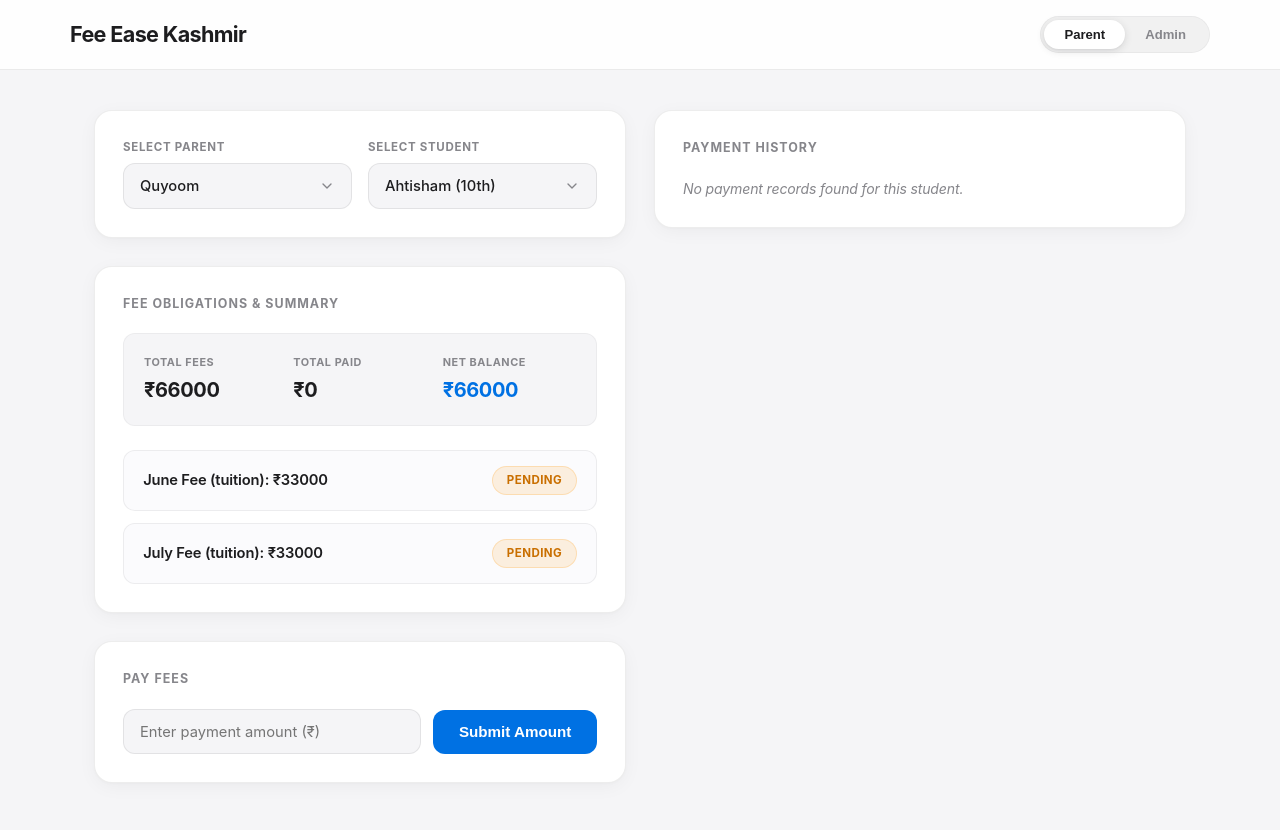
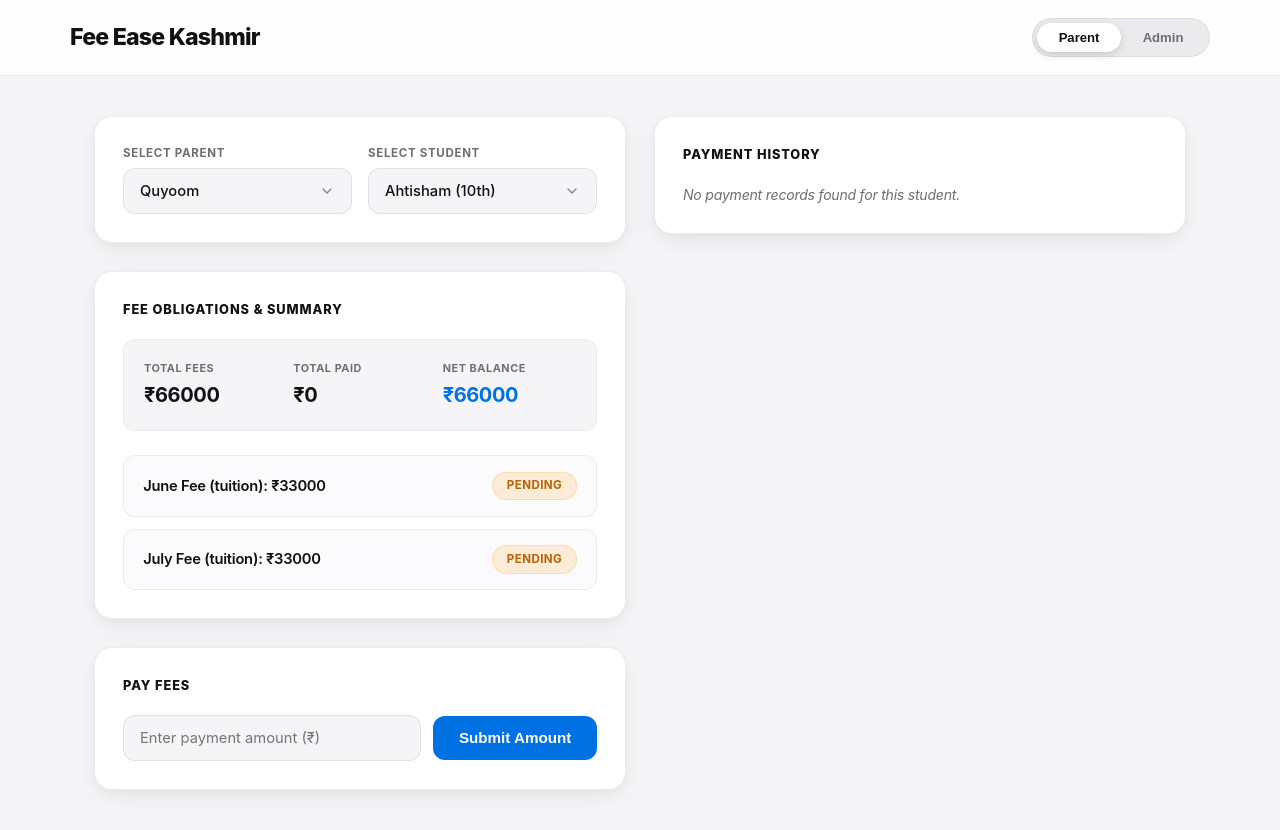
Before and after one commit to Ahtisham-1/fee-ease-react, a React (Vite) app: page / in a window 1280 px wide. Built offline with nearby package versions, Linux system fonts and the light colour scheme.

Commit message:
style: apply bold SF Pro Display typography, richer card shadows, and active tab highlights

```diff
--- a/src/App.tsx
+++ b/src/App.tsx
@@ -490,12 +490,15 @@ function App() {
           <div className="card">
             <nav className="navigation-bar">
               <button
-                className="dashboard"
+                className={subTab === "dashboard" ? "active" : ""}
                 onClick={() => setSubTab("dashboard")}
               >
                 Dashboard
               </button>
-              <button className="classes" onClick={() => setSubTab("classes")}>
+              <button
+                className={subTab === "classes" ? "active" : ""}
+                onClick={() => setSubTab("classes")}
+              >
                 Classes
               </button>
             </nav>
--- a/src/index.css
+++ b/src/index.css
@@ -1,25 +1,27 @@
-@import url('https://fonts.googleapis.com/css2?family=Inter:wght@300;400;500;600;700&display=swap');
+@import url('https://fonts.googleapis.com/css2?family=Inter:wght@400;500;600;700;800;900&display=swap');
 
 :root {
   /* Apple Signature Light Palette */
   --bg-color: #f5f5f7;
   --card-bg: #ffffff;
-  --card-border: rgba(0, 0, 0, 0.07);
-  --card-shadow: 0 4px 20px -2px rgba(0, 0, 0, 0.05), 0 1px 3px rgba(0, 0, 0, 0.02);
-  --card-shadow-hover: 0 12px 32px -4px rgba(0, 0, 0, 0.08), 0 2px 6px rgba(0, 0, 0, 0.03);
+  --card-border: rgba(0, 0, 0, 0.08);
+
+  /* Richer Apple Ambient Shadows */
+  --card-shadow: 0 8px 28px -4px rgba(0, 0, 0, 0.08), 0 2px 8px -1px rgba(0, 0, 0, 0.04);
+  --card-shadow-hover: 0 20px 48px -6px rgba(0, 0, 0, 0.13), 0 4px 14px -2px rgba(0, 0, 0, 0.06);
 
   --accent-color: #0071e3;
   --accent-hover: #0077ed;
   --accent-active: #0062c4;
 
-  --text-primary: #1d1d1f;
-  --text-secondary: #86868b;
-  --text-muted: #a1a1a6;
+  --text-primary: #111113;
+  --text-secondary: #6e6e73;
+  --text-muted: #86868b;
 
-  --success-bg: rgba(52, 199, 89, 0.12);
-  --success-text: #248a3d;
-  --warning-bg: rgba(255, 149, 0, 0.12);
-  --warning-text: #c96f00;
+  --success-bg: rgba(52, 199, 89, 0.15);
+  --success-text: #1d7e35;
+  --warning-bg: rgba(255, 149, 0, 0.15);
+  --warning-text: #b86200;
 
   --radius-sm: 8px;
   --radius-md: 12px;
@@ -44,7 +46,7 @@ body {
   -moz-osx-font-smoothing: grayscale;
   min-height: 100vh;
   line-height: 1.5;
-  letter-spacing: -0.01em;
+  letter-spacing: -0.015em;
 }
 
 /* Layout */
@@ -96,21 +98,21 @@ body {
 }
 
 .card-title {
-  font-size: 0.78rem;
-  font-weight: 700;
+  font-size: 0.8rem;
+  font-weight: 800;
   text-transform: uppercase;
-  letter-spacing: 0.08em;
-  color: var(--text-secondary);
+  letter-spacing: 0.07em;
+  color: var(--text-primary);
   margin-bottom: 1.25rem;
 }
 
 /* Header Component */
 .header-bar {
-  background: rgba(255, 255, 255, 0.85);
-  backdrop-filter: blur(20px) saturate(180%);
-  -webkit-backdrop-filter: blur(20px) saturate(180%);
+  background: rgba(255, 255, 255, 0.88);
+  backdrop-filter: blur(24px) saturate(180%);
+  -webkit-backdrop-filter: blur(24px) saturate(180%);
   border-bottom: 1px solid rgba(0, 0, 0, 0.08);
-  padding: 1rem 1.5rem;
+  padding: 1.1rem 1.5rem;
   position: sticky;
   top: 0;
   z-index: 100;
@@ -125,27 +127,27 @@ body {
 }
 
 .header-title {
-  font-size: 1.35rem;
-  font-weight: 700;
+  font-size: 1.45rem;
+  font-weight: 800;
   color: var(--text-primary);
-  letter-spacing: -0.03em;
+  letter-spacing: -0.035em;
 }
 
 .role-switcher {
   display: flex;
-  background-color: rgba(0, 0, 0, 0.05);
-  padding: 3px;
+  background-color: #ebebed;
+  padding: 4px;
   border-radius: var(--radius-pill);
-  border: 1px solid rgba(0, 0, 0, 0.04);
+  border: 1px solid rgba(0, 0, 0, 0.06);
 }
 
 .role-btn {
   background: transparent;
   border: none;
   color: var(--text-secondary);
-  padding: 0.45rem 1.25rem;
+  padding: 0.45rem 1.35rem;
   border-radius: var(--radius-pill);
-  font-weight: 600;
+  font-weight: 700;
   font-size: 0.82rem;
   cursor: pointer;
   transition: var(--transition);
@@ -158,7 +160,8 @@ body {
 .role-btn.active {
   background: #ffffff;
   color: var(--text-primary);
-  box-shadow: 0 2px 8px rgba(0, 0, 0, 0.12), 0 1px 2px rgba(0, 0, 0, 0.04);
+  font-weight: 800;
+  box-shadow: 0 3px 10px rgba(0, 0, 0, 0.12), 0 1px 3px rgba(0, 0, 0, 0.04);
 }
 
 /* Selectors */
@@ -414,12 +417,12 @@ select:focus, .custom-select:focus {
 /* Admin Sub-Navigation */
 .navigation-bar {
   display: flex;
-  gap: 0.35rem;
-  margin-bottom: 1.75rem;
-  background: #f5f5f7;
+  gap: 0.4rem;
+  margin-bottom: 2rem;
+  background: #ebebed;
   padding: 4px;
   border-radius: var(--radius-pill);
-  border: 1px solid rgba(0, 0, 0, 0.05);
+  border: 1px solid rgba(0, 0, 0, 0.08);
   width: fit-content;
 }
 
@@ -427,12 +430,13 @@ select:focus, .custom-select:focus {
   background: transparent;
   border: none;
   color: var(--text-secondary);
-  padding: 0.5rem 1.35rem;
+  padding: 0.55rem 1.45rem;
   border-radius: var(--radius-pill);
-  font-weight: 600;
-  font-size: 0.84rem;
+  font-weight: 700;
+  font-size: 0.85rem;
   cursor: pointer;
   transition: var(--transition);
+  font-family: inherit;
 }
 
 .navigation-bar button:hover {
@@ -442,7 +446,8 @@ select:focus, .custom-select:focus {
 .navigation-bar button.active {
   background-color: #ffffff;
   color: var(--text-primary);
-  box-shadow: 0 2px 8px rgba(0, 0, 0, 0.1);
+  font-weight: 800;
+  box-shadow: 0 3px 12px rgba(0, 0, 0, 0.12), 0 1px 3px rgba(0, 0, 0, 0.04);
 }
 
 /* Admin Class Roster & Student Rows */
```
